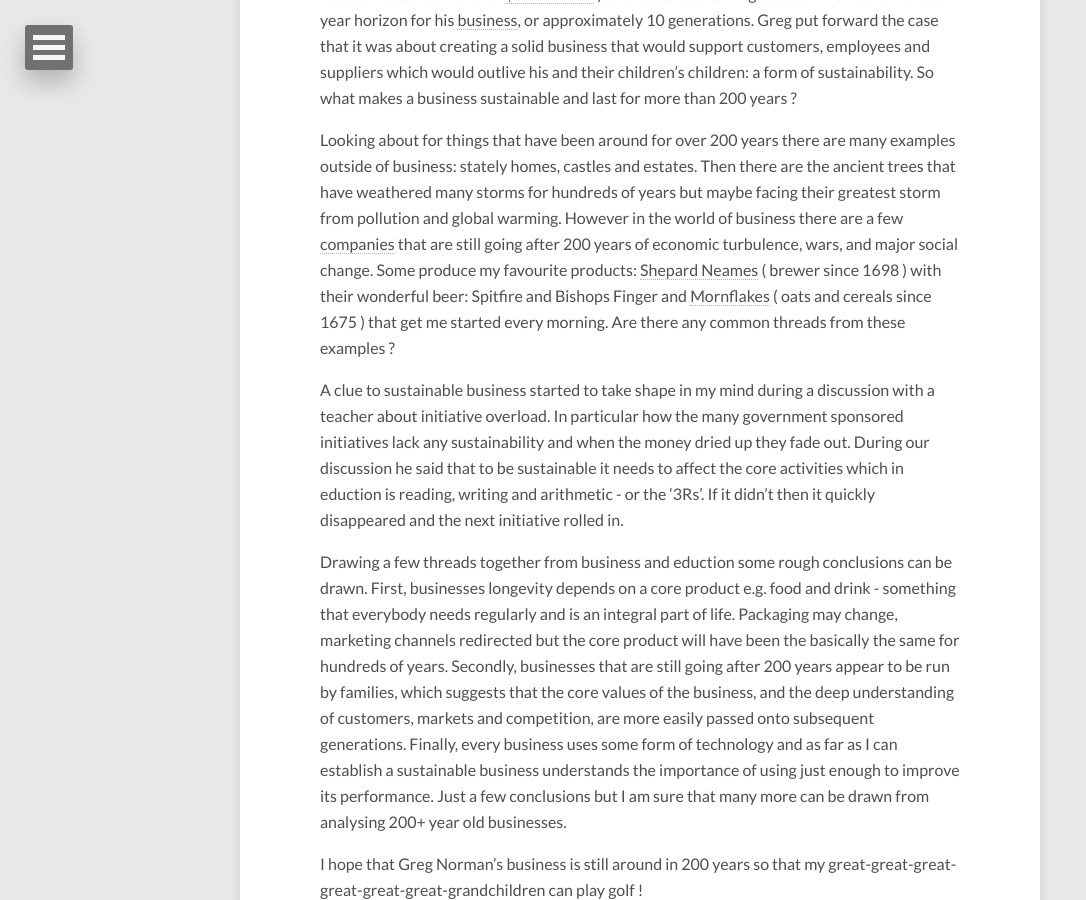
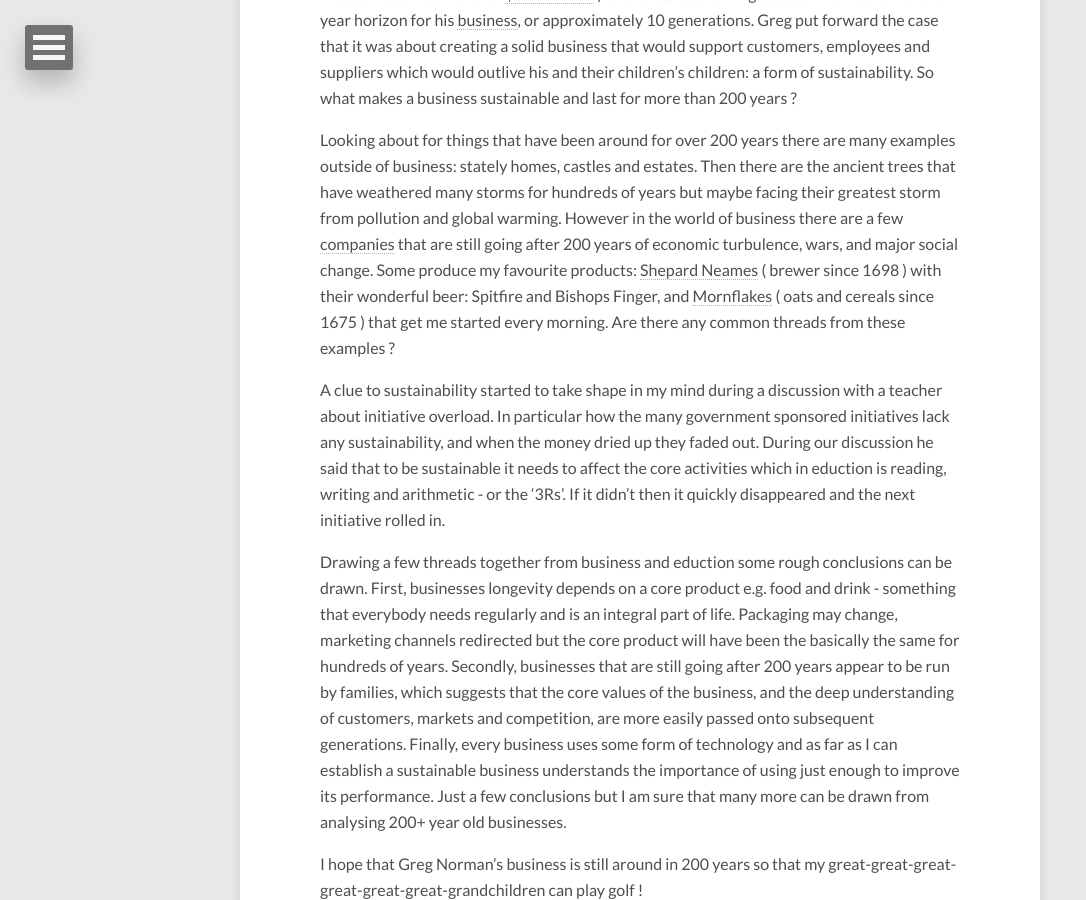
Before and after one commit to dtinblack/dtinblack.github.io, a Jekyll site: the page built from _posts/2016-05-26-great-white-shark.md, in a window 1280 px wide and 900 px high, scrolled down 497 px. Shown: the whole window, without its empty margins (0-1086 px from the left). Built offline with Jekyll 4.4.1, drawn with Linux system fonts in a browser that asks for light colours; nearby versions of some CDN libraries.

Commit message:
corrected puntuation

```diff
--- a/_posts/2016-05-26-great-white-shark.md
+++ b/_posts/2016-05-26-great-white-shark.md
@@ -20,10 +20,10 @@ Looking about for things that have been around for over 200 years there are many
 Then there are the ancient trees that have weathered many storms for hundreds of years but maybe facing their greatest storm from pollution and global warming. However in the world of
 business there are a few <a href="https://en.wikipedia.org/wiki/List_of_oldest_companies">companies</a>
 that are still going after 200 years of economic turbulence, wars, and major social change. Some produce my favourite products:
-[Shepard Neames](https://www.shepherdneame.co.uk/) ( brewer since 1698 ) with their wonderful beer: Spitfire and Bishops Finger and
+[Shepard Neames](https://www.shepherdneame.co.uk/) ( brewer since 1698 ) with their wonderful beer: Spitfire and Bishops Finger, and
 [Mornflakes](http://www.mornflake.com/home/) ( oats and cereals since 1675 ) that get me started every morning.  Are there any common threads from these examples ?
 
-A clue to sustainable business started to take shape in my mind during a discussion with a teacher about initiative overload. In particular how the many government sponsored initiatives lack any sustainability and when the money dried up they fade out. During our discussion he said that to be sustainable it needs to affect the core activities which in eduction is reading, writing and arithmetic - or the '3Rs'. If it didn't then it quickly disappeared and the next initiative rolled in.
+A clue to sustainability started to take shape in my mind during a discussion with a teacher about initiative overload. In particular how the many government sponsored initiatives lack any sustainability, and when the money dried up they faded out. During our discussion he said that to be sustainable it needs to affect the core activities which in eduction is reading, writing and arithmetic - or the '3Rs'. If it didn't then it quickly disappeared and the next initiative rolled in.
 
 Drawing a few threads together from business and eduction some rough conclusions can be drawn. First, businesses longevity depends on a core product e.g. food and drink - something that everybody needs regularly and is an integral part of life. Packaging may change, marketing channels redirected but the core product will have been the basically the same for hundreds of years. Secondly, businesses that are still going after 200 years appear to be run by families, which suggests that the core values of the business, and the deep understanding of customers, markets and competition, are more easily passed onto subsequent generations. Finally, every business uses some form of technology and as far as I can establish a sustainable business understands the importance of using just enough to improve its performance. Just a few conclusions but I am sure that many more can be drawn from analysing 200+ year old businesses.
 
```
Also changed, not shown: 1 other file.
